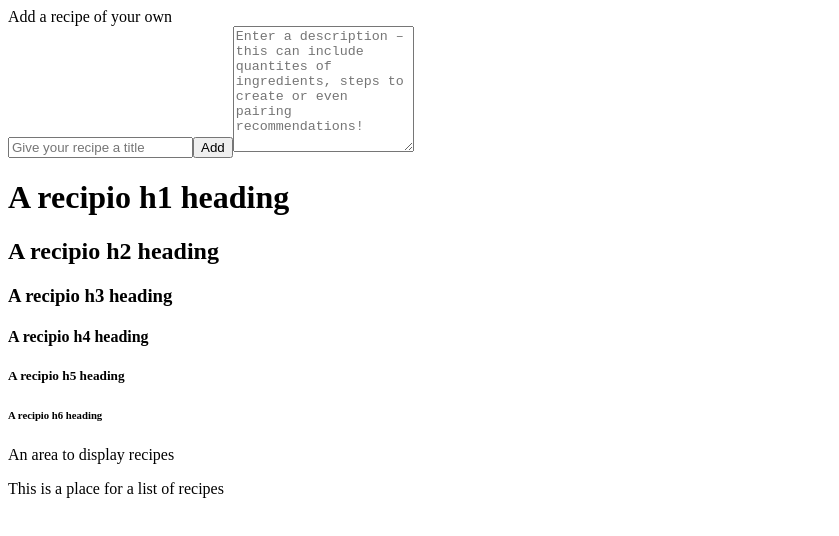
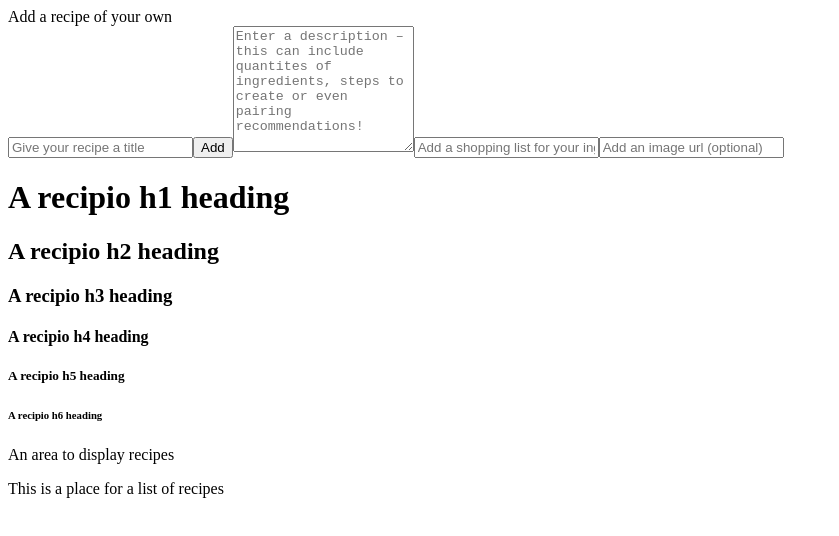
Before and after one commit to Recip-io/Recip-io, a React app: page / in a window 1280 px wide. Shown: the top 536 px of the page, without its empty margins (0-839 px from the left). Built offline with nearby package versions, Linux system fonts and the light colour scheme; the HTML template or start-up script is replaced by a standard one.

Commit message:
handles submissions including ingedients and / or imageUrls

```diff
--- a/client/src/components/Submit.jsx
+++ b/client/src/components/Submit.jsx
@@ -48,6 +48,8 @@ class Submit extends React.Component {
           <input type="text" placeholder="Give your recipe a title" id="newRecipeName" name="recipeName" value={this.state.recipeName} onChange={this.handleChange}></input>
           <input type="submit" value="Add"></input>
           <textarea rows="8" placeholder="Enter a description – this can include quantites of ingredients, steps to create or even pairing recommendations!"  id="newRecipeDescription" name="description" value={this.state.description} onChange={this.handleChange}></textarea>
+          <input type="text" placeholder="Add a shopping list for your ingredients (seperate each item with a comma)" id="newRecipeIngredients" name="ingredients" value={this.state.ingredients} onChange={this.handleChange}></input>
+          <input type="text" placeholder="Add an image url (optional)" id="newRecipeImageUrl" name="imageUrl" value={this.state.imageUrl} onChange={this.handleChange}></input>
         </form>
       </div>
     );
```
